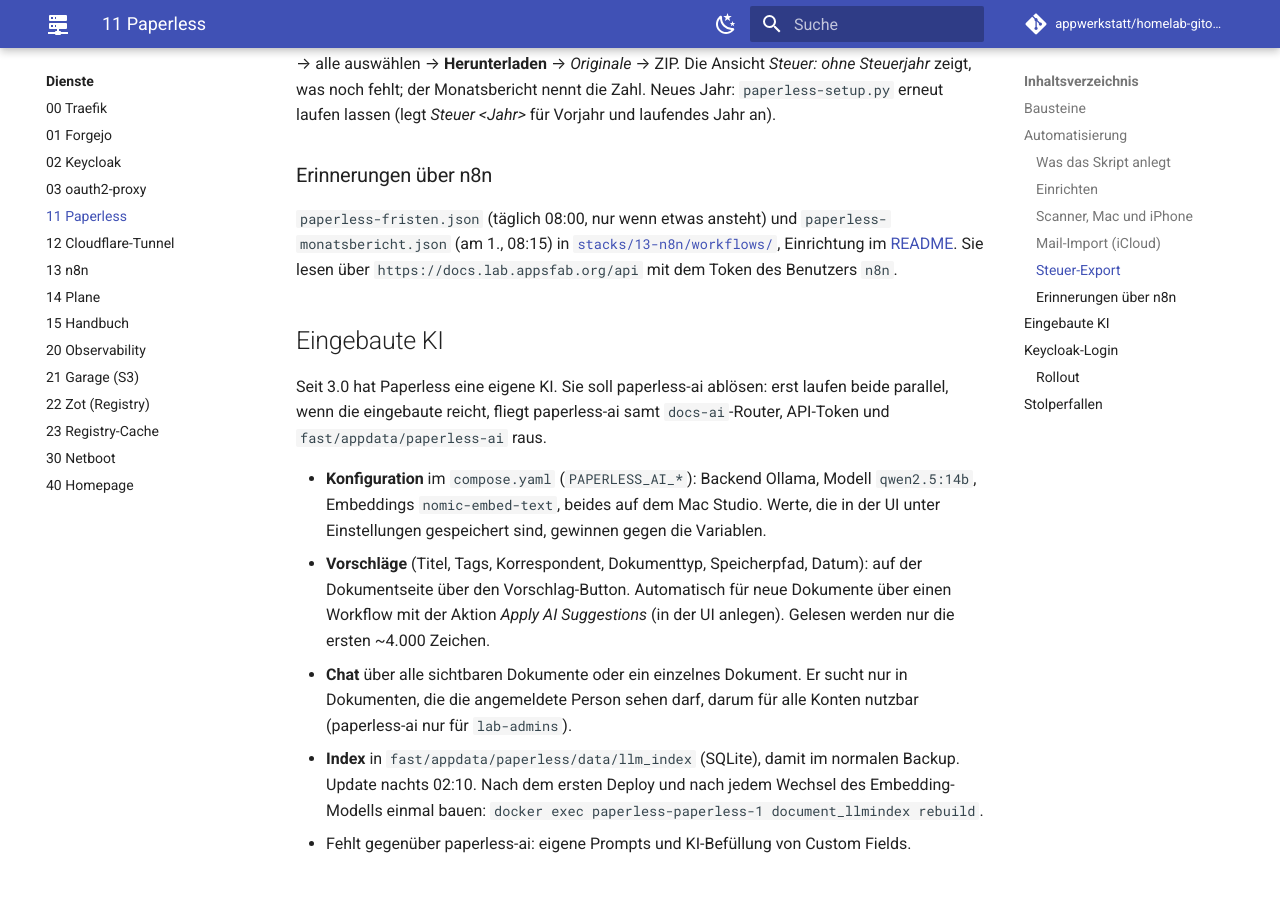
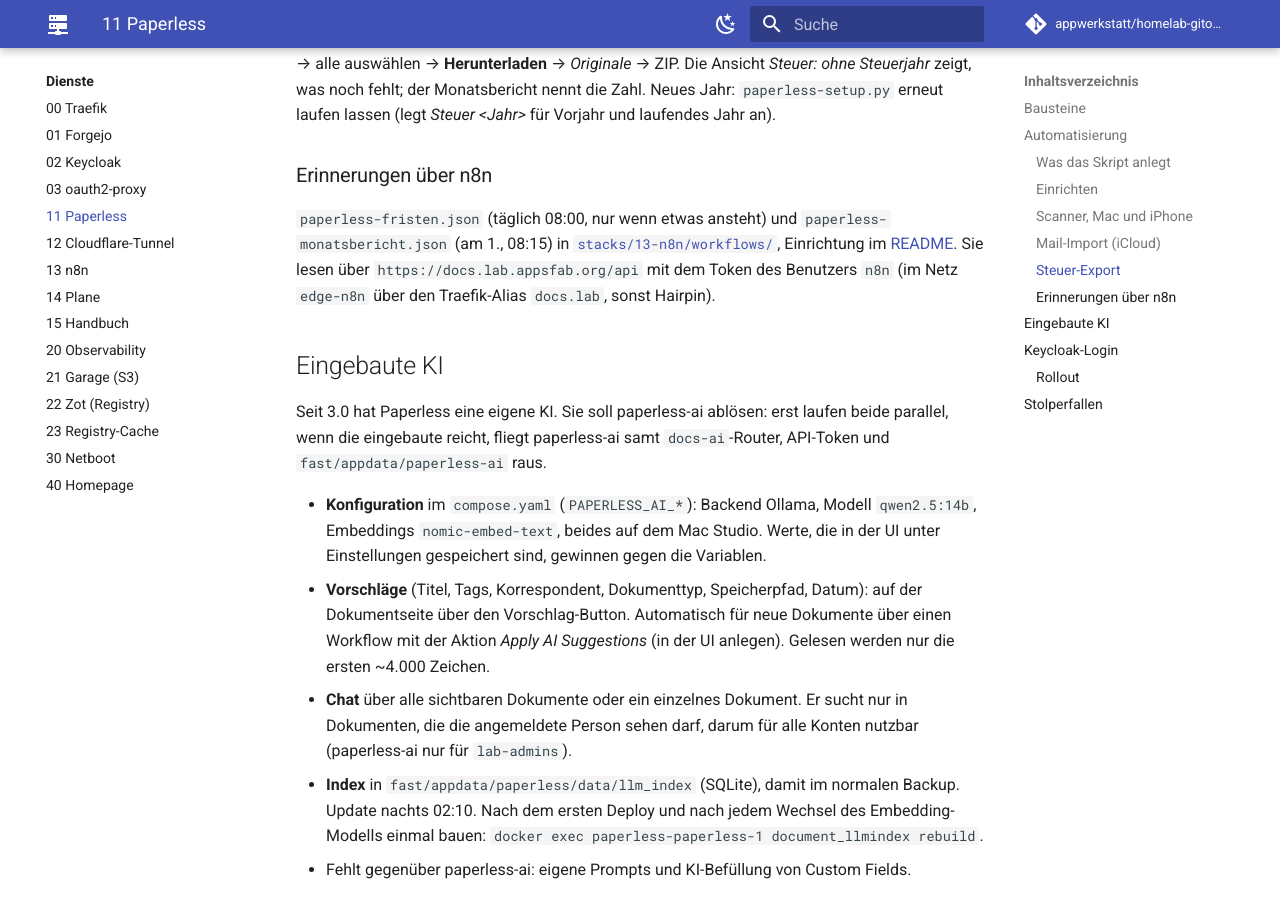
Before and after one commit to appwerkstatt/homelab-gitops, an MkDocs documentation site: the page built from docs/dienste/paperless.md, in a window 1280 px wide and 900 px high, scrolled down 4078 px. Built offline with MkDocs 1.6.1 and Material for MkDocs 9.7.7, drawn with Linux system fonts in a browser that asks for light colours; comment, search, counter and statistics services are not loaded.

Commit message:
fix(traefik): docs.lab-Alias in edge-n8n für die Paperless-Workflows (#183)
* feat(paperless): Setup-Skript für Felder, Tags, Workflows, Ansichten + CI-Test

Co-Authored-By: Claude Opus 5.5 <noreply@anthropic.com>
Claude-Session: https://claude.ai/code/session_01LGZcGNFJEksHcetFdNZZ2K

* feat(paperless): n8n-Workflows Fristen + Monatsbericht, Handbuch, CI-Fix

Co-Authored-By: Claude Opus 5.5 <noreply@anthropic.com>
Claude-Session: https://claude.ai/code/session_01LGZcGNFJEksHcetFdNZZ2K

* fix(paperless-setup): dry-run-Backfill ohne Platzhalter-IDs

Co-Authored-By: Claude Opus 5.5 <noreply@anthropic.com>
Claude-Session: https://claude.ai/code/session_01LGZcGNFJEksHcetFdNZZ2K

* fix(paperless-setup): Backfill idempotent, CI-Unterordner beschreibbar

Co-Authored-By: Claude Opus 5.5 <noreply@anthropic.com>
Claude-Session: https://claude.ai/code/session_01LGZcGNFJEksHcetFdNZZ2K

* fix(ci): nur Unterordner chmodden

Co-Authored-By: Claude Opus 5.5 <noreply@anthropic.com>
Claude-Session: https://claude.ai/code/session_01LGZcGNFJEksHcetFdNZZ2K

* fix(ci): erwartete 404 im Testtreiber

Co-Authored-By: Claude Opus 5.5 <noreply@anthropic.com>
Claude-Session: https://claude.ai/code/session_01LGZcGNFJEksHcetFdNZZ2K

* fix(traefik): docs.lab-Alias in edge-n8n für die Paperless-Workflows

Co-Authored-By: Claude Opus 5.5 <noreply@anthropic.com>
Claude-Session: https://claude.ai/code/session_01LGZcGNFJEksHcetFdNZZ2K

---------

Co-authored-by: Claude <noreply@anthropic.com>

```diff
--- a/docs/dienste/paperless.md
+++ b/docs/dienste/paperless.md
@@ -127,7 +127,7 @@ Neues Jahr: `paperless-setup.py` erneut laufen lassen (legt *Steuer &lt;Jahr&gt;
 `paperless-fristen.json` (täglich 08:00, nur wenn etwas ansteht) und `paperless-monatsbericht.json` (am 1., 08:15)
 in [`stacks/13-n8n/workflows/`](https://github.com/appwerkstatt/homelab-gitops/blob/main/stacks/13-n8n/workflows),
 Einrichtung im [README](https://github.com/appwerkstatt/homelab-gitops/blob/main/stacks/13-n8n/workflows/README.md).
-Sie lesen über `https://docs.lab.appsfab.org/api` mit dem Token des Benutzers `n8n`.
+Sie lesen über `https://docs.lab.appsfab.org/api` mit dem Token des Benutzers `n8n` (im Netz `edge-n8n` über den Traefik-Alias `docs.lab`, sonst Hairpin).
 
 ## Eingebaute KI
 
```
Also changed, not shown: stacks/13-n8n/workflows/README.md (+3 -0 lines), 1 other file.
